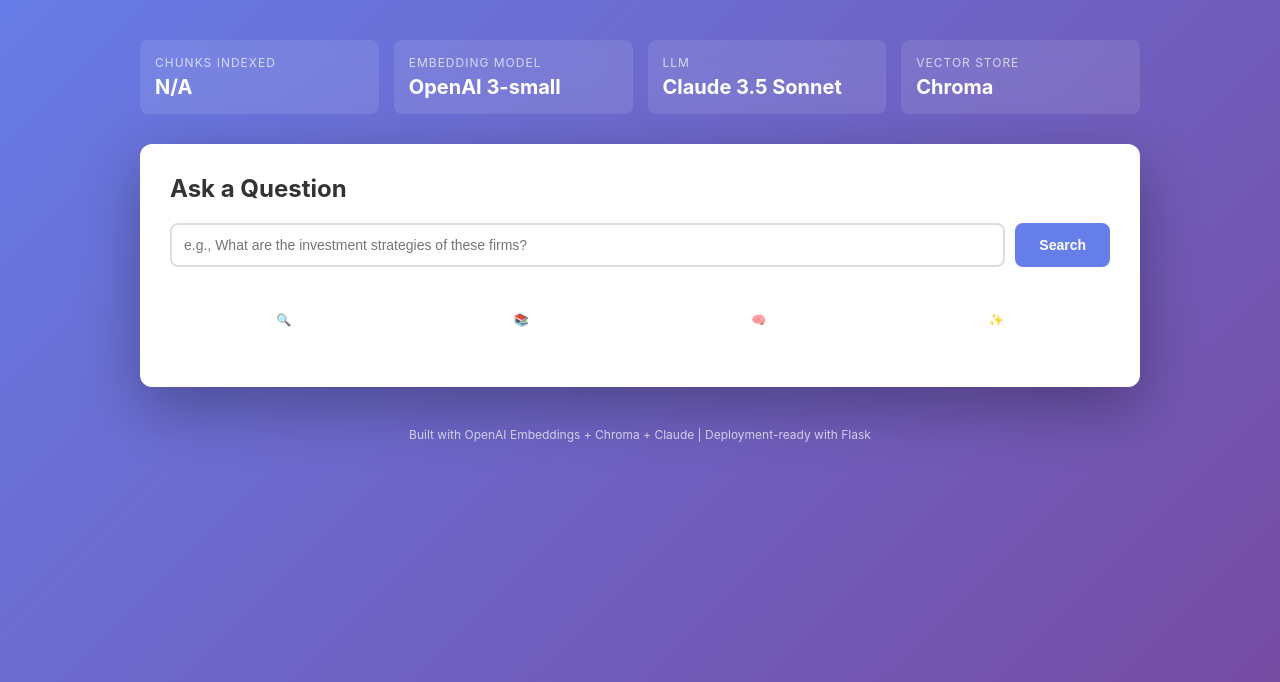
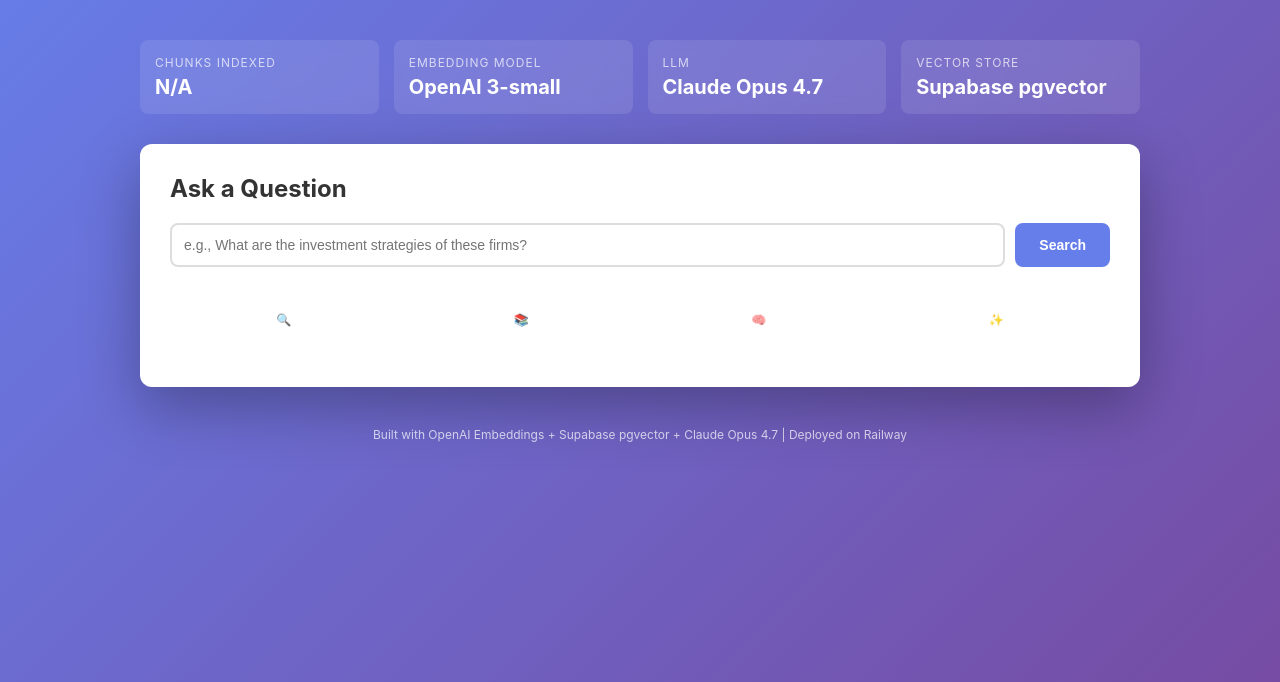
Before and after one commit to shak1947/Portco_app, a Flask app: template FormADV/templates/index.html in a window 1280 px wide. Shown: the part 89-771 px from the top of the page. Run offline with Flask 3, Linux system fonts and the light colour scheme; the template is opened without the code that fills it, so the values that code supplies are empty.

Commit message:
Update website to reflect current infrastructure
- LLM: Claude 3.5 Sonnet → Claude Opus 4.7
- Vector Store: Chroma → Supabase pgvector
- Data: 9,037 chunks → 12,351 chunks (7 firms)
- Hosting: Flask dev → Railway production
- Updated README.md and templates/index.html

Showcases current tech stack and production deployment.

Co-Authored-By: Claude Haiku 4.5 <noreply@anthropic.com>

```diff
--- a/FormADV/templates/index.html
+++ b/FormADV/templates/index.html
@@ -291,11 +291,11 @@
             </div>
             <div class="info-card">
                 <div class="label">LLM</div>
-                <div class="value">Claude 3.5 Sonnet</div>
+                <div class="value">Claude Opus 4.7</div>
             </div>
             <div class="info-card">
                 <div class="label">Vector Store</div>
-                <div class="value">Chroma</div>
+                <div class="value">Supabase pgvector</div>
             </div>
         </div>
 
@@ -362,7 +362,7 @@
         </div>
 
         <footer>
-            <p>Built with OpenAI Embeddings + Chroma + Claude | Deployment-ready with Flask</p>
+            <p>Built with OpenAI Embeddings + Supabase pgvector + Claude Opus 4.7 | Deployed on Railway</p>
         </footer>
     </div>
 
```
Also changed, not shown: FormADV/README.md.
